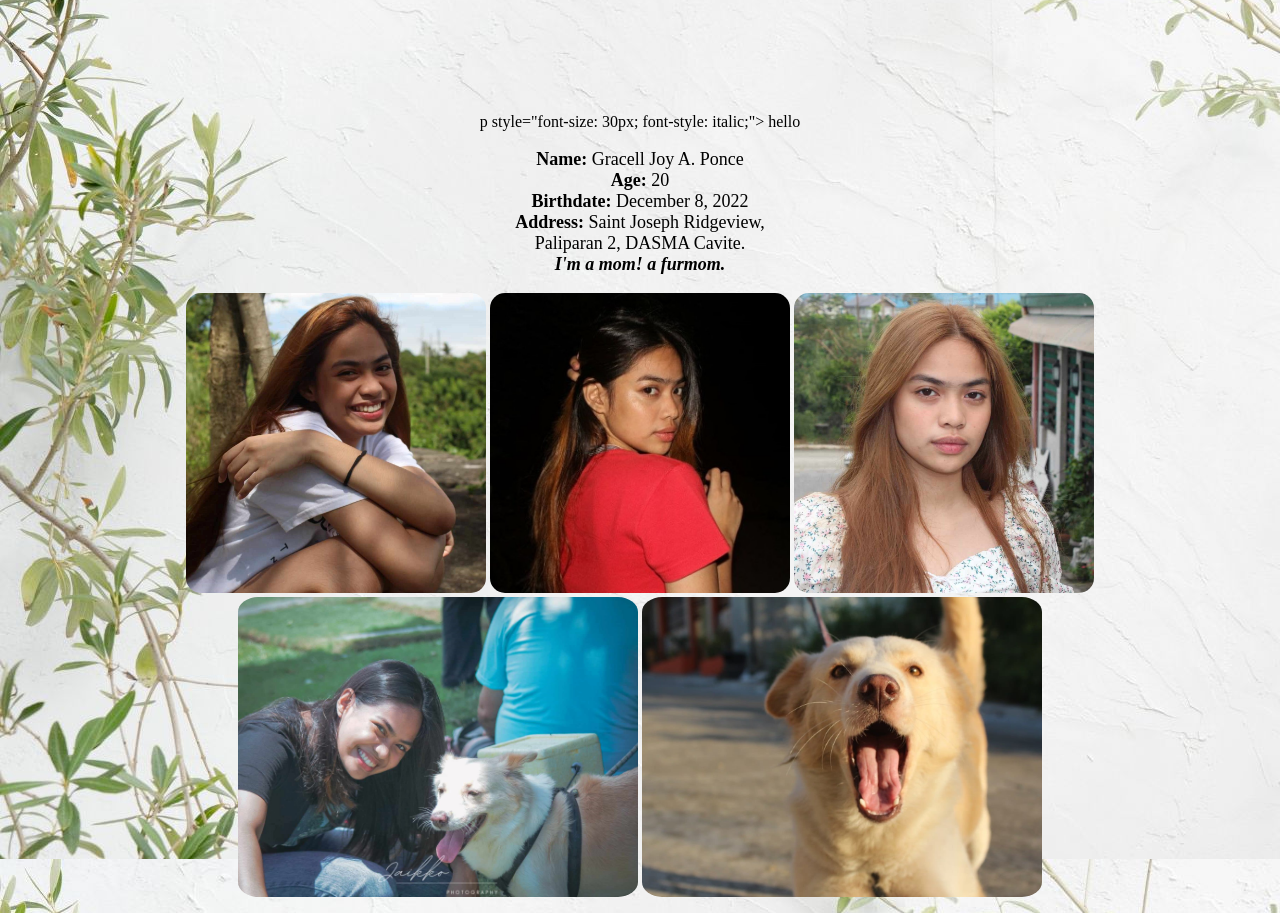
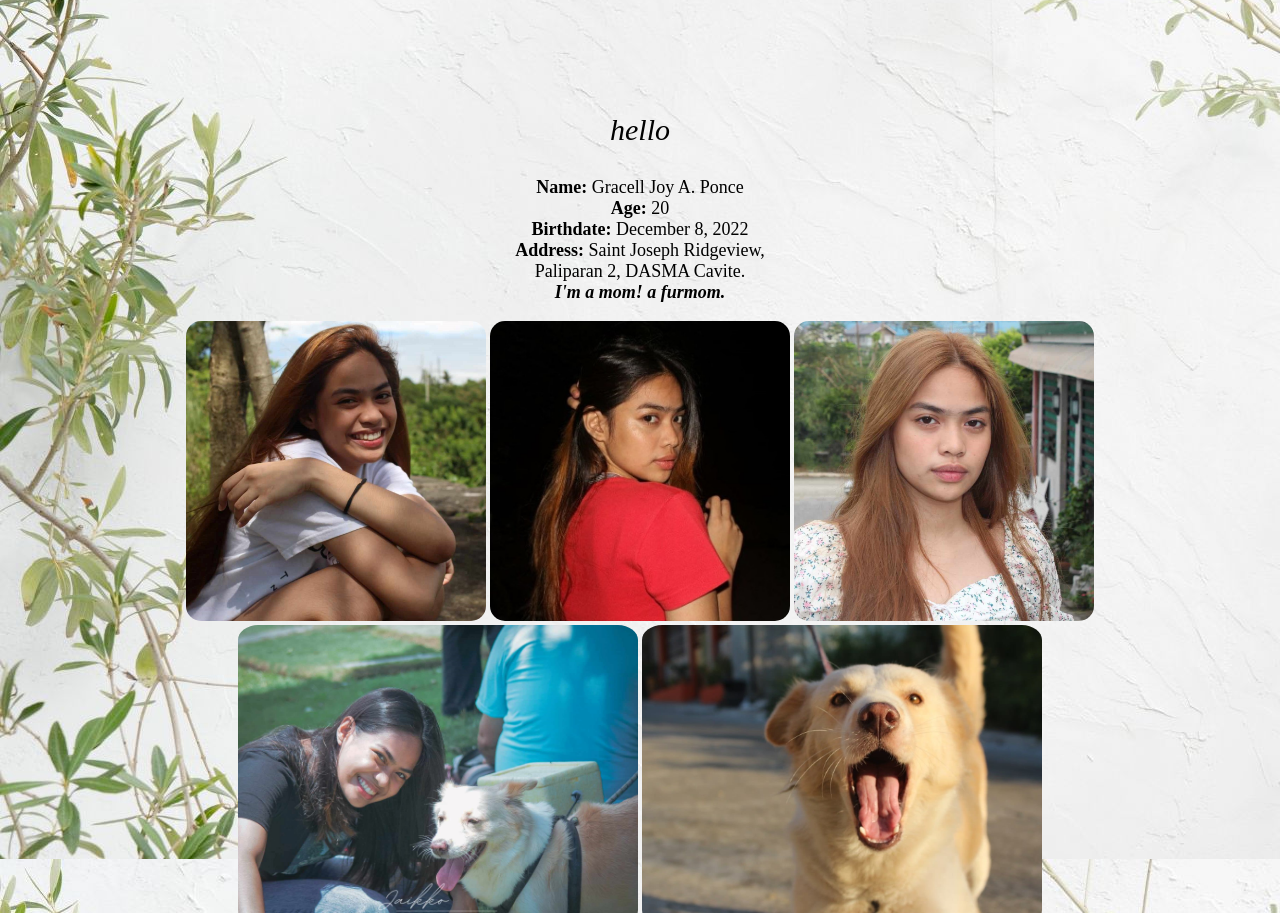
Before and after one commit to GracellPonce/gp.github.io, a plain HTML site: page index.html in a window 1280 px wide. Shown: the part 4541-5454 px from the top of the page. Drawn offline with Linux system fonts and the light colour scheme.

Commit message:
Update index.html

```diff
--- a/index.html
+++ b/index.html
@@ -46,7 +46,7 @@
 <div align="center">
         <h6 style="font-family: Monospace;font-size:50px;text-align:center; color:darkolivegreen;" id="basicinfo" >ABOUT ME </a></h6>
 </div>
-        p style="font-size: 30px; font-style: italic;"> hello</p>
+        <p style="font-size: 30px; font-style: italic;"> hello</p>
         <div align="center">
                 <p style="font-size: 18px;" > <b> Name:</b> Gracell Joy A. Ponce  <br>
                  <b>Age:</b> 20 <br>
```
